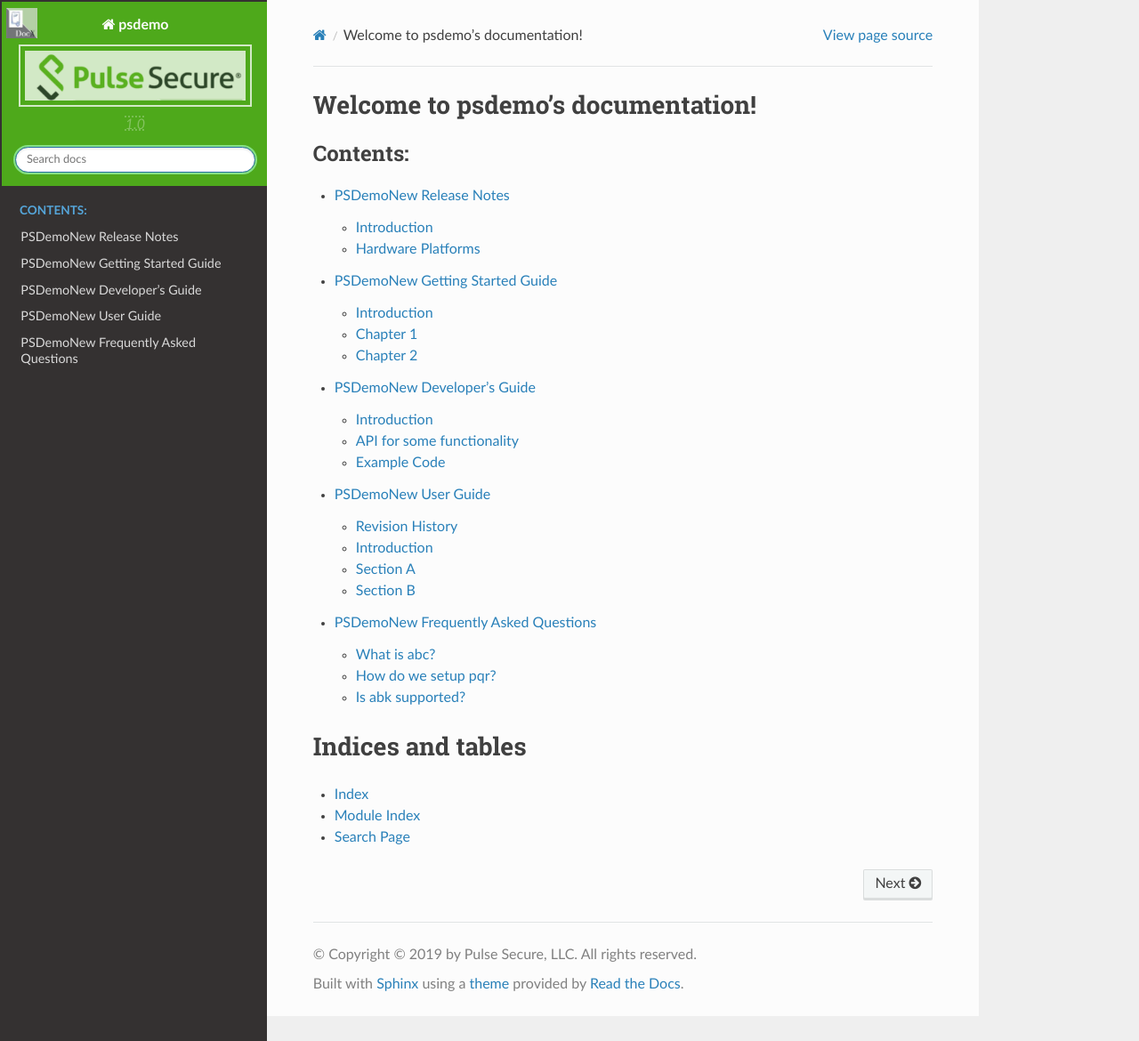
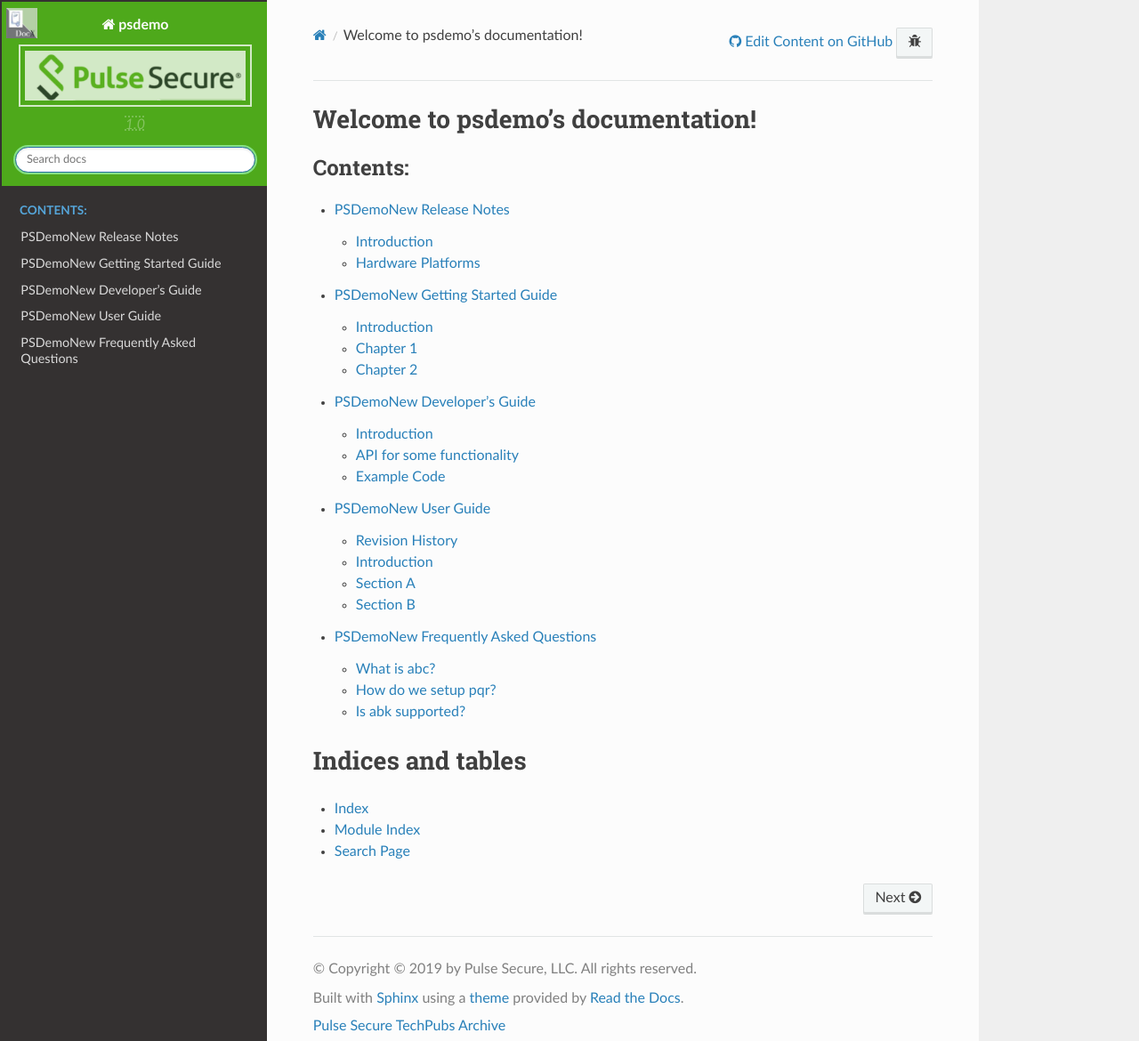
Before and after one commit to shaloo/psdemo, a Sphinx documentation site: the page built from docs/source/index.rst, in a window 1280 px wide and 1170 px high. Shown: the whole window at 89% size. Built offline with Sphinx 7.4.7 and the Read the Docs theme 2.0.0, drawn with Linux system fonts in a browser that asks for light colours.

Commit message:
Edit on Github, bug / feedback updated in layout

```diff
--- /dev/null
+++ b/docs/source/_templates/breadcrumbs.html
@@ -0,0 +1,17 @@
+{% extends '!breadcrumbs.html' %}
+
+{% block breadcrumbs_aside %}
+      <li class="wy-breadcrumbs-aside">
+        {% if hasdoc(pagename) %}
+            {% if psdemo_display_github %}
+                  <a href="https:/github.com/shaloo/psdemo/tree/master/docs/source/{{ pagename }}{{ suffix }}" class="fa fa-github"> {{ _('Edit Content on GitHub') }}</a>
+            {% endif %}
+            {% if display_feedback %}
+                 <a href="https://{{ github_host|default("github.com") }}/{{ github_user }}/{{ github_repo }}/issues/new?title=Feedback%20on%20{% for doc in parents %}{{ doc.title|striptags|e }}%20%E2%80%94%20{% endfor %}{{ title|striptags|e }}&body=**Page:**%20{{ html_baseurl }}{{ pagename }}.html%0A%0A**Feedback:**" class="btn btn-neutral" title="Give Feedback" rel="Give Feedback"><span class="fa fa-bug"></span></a>
+            {% endif %}
+        {% else %}
+            {{ breadcrumbs_aside }}
+        {% endif %}
+        {{ super() }}
+      </li>
+{% endblock %}
--- /dev/null
+++ b/docs/source/_templates/footer.html
@@ -0,0 +1,10 @@
+{% extends '!footer.html' %}
+
+{% block extrafooter %}
+    <p>
+    <ul>
+    <a href="https://www-prev.pulsesecure.net/techpubs/" style="float:left;">Pulse Secure TechPubs Archive</a>
+    </ul>
+    </p>
+    {{ super() }}
+{% endblock %}
--- a/docs/source/conf.py
+++ b/docs/source/conf.py
@@ -117,6 +117,17 @@
 """ % { "new_product_name": new_product_name ,
 }
 
+# Hide Page source if Edit on GitHub is to be visible
+
+html_show_sourcelink = False
+
+html_context = {
+    "display_feedback": True,
+    "psdemo_display_github": True,
+    #"last_updated": True,
+    "github_user": "shaloo",
+    "github_repo": "psdemo",
+}
 
 # Custom sidebar templates, must be a dictionary that maps document names
 # to template names.
```
